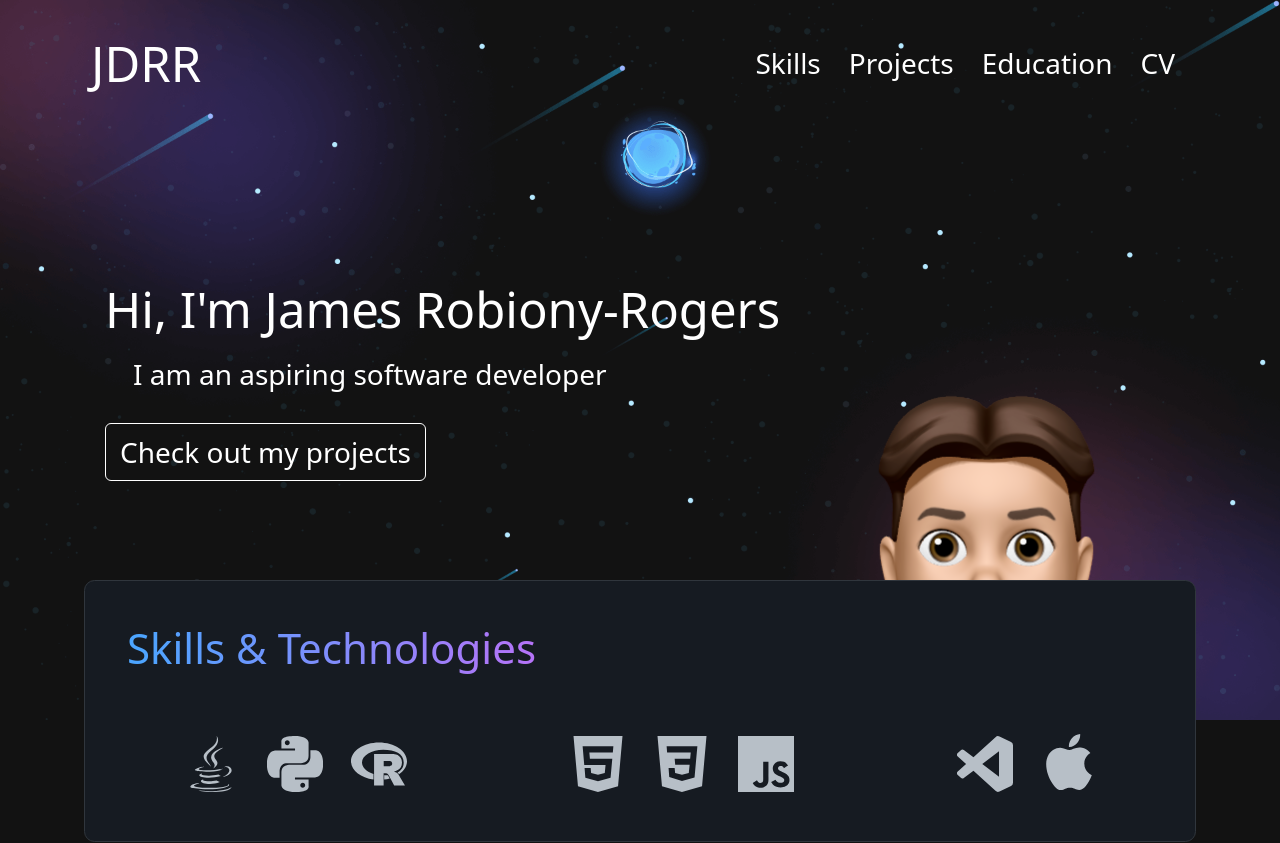
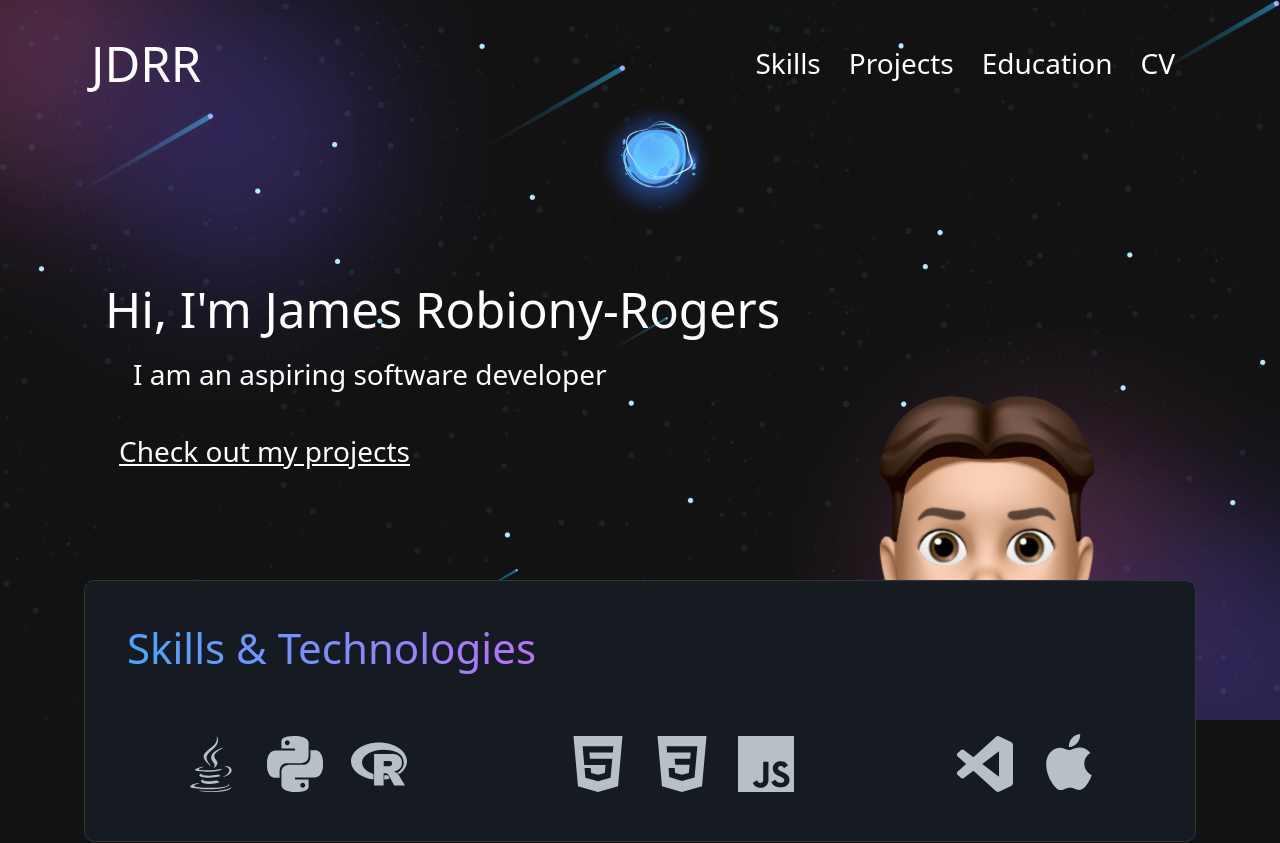
Before and after one commit to JamesRobionyRogers/My-Portfolio, a React (Create React App) app: page / in a window 1280 px wide. Shown: the top 843 px of the page. Built offline with nearby package versions, Linux system fonts and the light colour scheme; no server answers.

Commit message:
Comment out remining card styles

```diff
--- a/src/App.css
+++ b/src/App.css
@@ -42,7 +42,7 @@ html .bg-gradient {
 	/* -webkit-text-fill-color: transparent; */
 }
 
-.card-btn {
+/* .card-btn {
 	display: inline-block;
 
 	border: #fff solid 1px;
@@ -52,11 +52,10 @@ html .bg-gradient {
 }
 
 .card-btn:hover {
-	/* background: red;  */
 	background: linear-gradient(90deg, #4ca5ff 2.34%, #b673f8 100%);
 
 	color: #fff !important;
-}
+} */
 
 div.sticky-links {
 	position: fixed;
@@ -161,10 +160,10 @@ html p {
 } */
 
 
-.github-icon {
+/* .github-icon {
 	font-size: 1.2em;
 	font-weight: 100;
-}
+} */
 
 
 /* .cv-preview {
```
